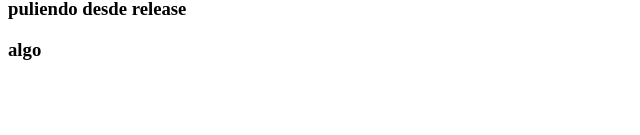
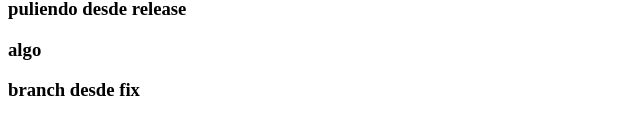
Before and after one commit to frank1916/ejemploGIT-FLOW, a plain HTML site: page index.html in a window 1280 px wide. Shown: the part 129-264 px from the top of the page, without its empty margins (0-640 px from the left). Drawn offline with Linux system fonts and the light colour scheme.

Commit message:
problema arreglado

```diff
--- a/index.html
+++ b/index.html
@@ -12,5 +12,6 @@
    <h2>codigo desde feature H2 </h2>
    <h3>puliendo desde release </h3>
     <h3>algo </h3>
+	<h3>branch desde fix </h3>
 </body>
 </html>
```
